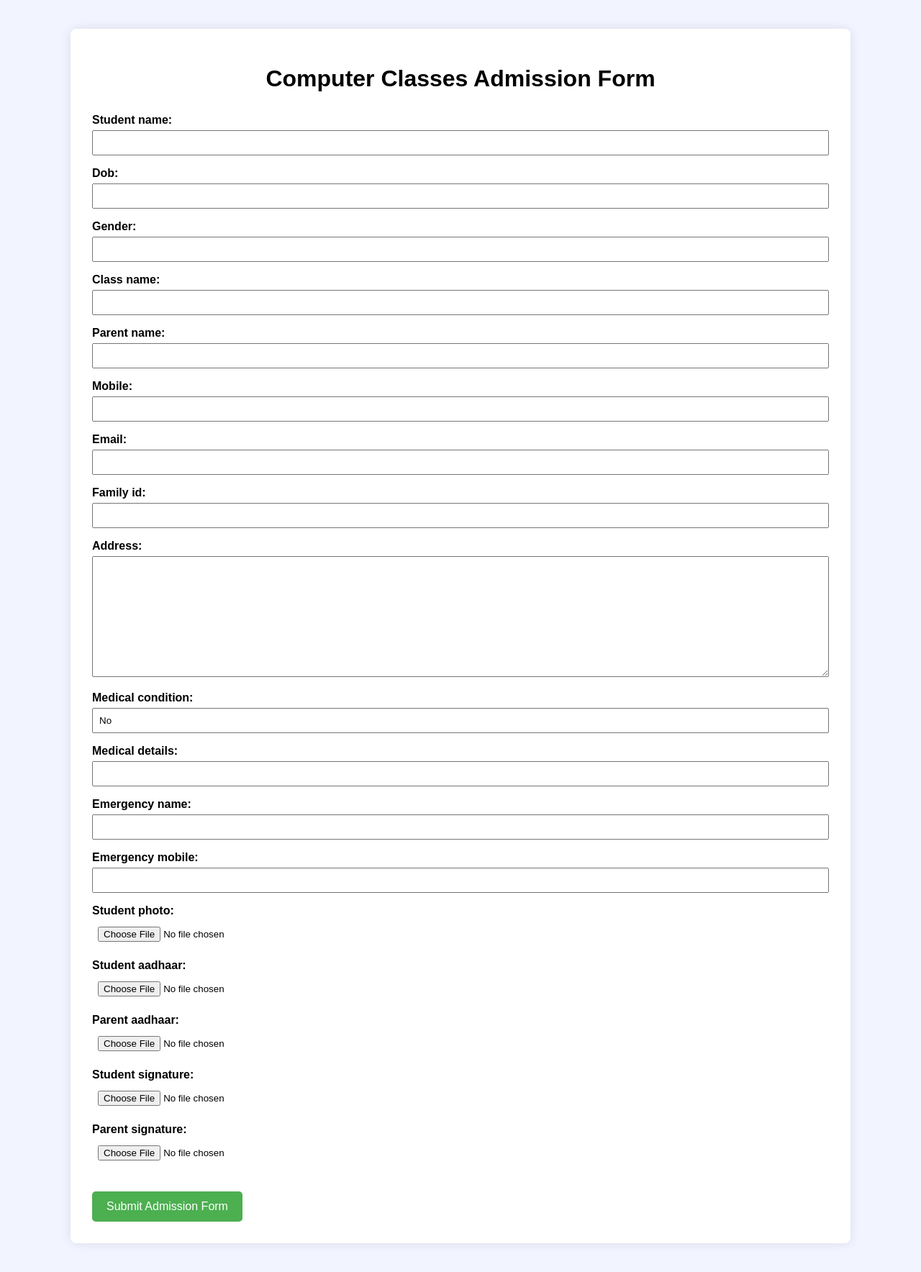
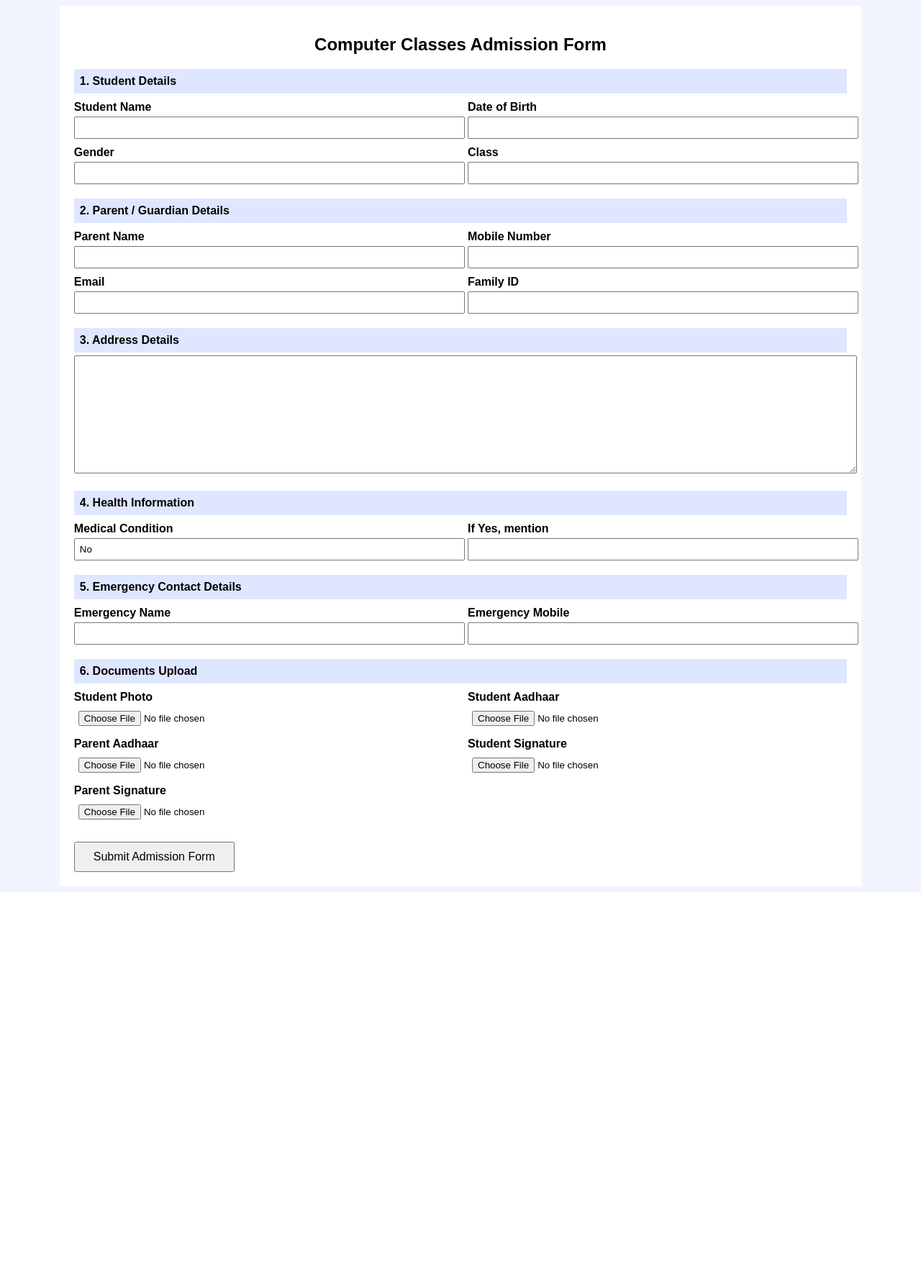
Before and after one commit to DSGroup325/admission_portal, a Django app: page / in a window 1280 px wide. Shown: the whole page at 72% size. After the commit the page ends 1240 px from the top, so only its background shows below. Run offline with Django 5.2, Linux system fonts and the light colour scheme.

Commit message:
Removed duplicate auto form, kept structured admission form

```diff
--- a/admissions/templates/admissions/admission_form.html
+++ b/admissions/templates/admissions/admission_form.html
@@ -7,64 +7,161 @@
         body {
             font-family: Arial, sans-serif;
             background: #f2f5ff;
-            margin: 0;
-            padding: 0;
         }
-
         .container {
-            width: 80%;
-            margin: 40px auto;
-            background: #ffffff;
-            padding: 30px;
-            border-radius: 8px;
-            box-shadow: 0 0 15px rgba(0,0,0,0.1);
+            width: 85%;
+            margin: auto;
+            background: white;
+            padding: 20px;
         }
-
-        h1 {
+        h2 {
             text-align: center;
-            margin-bottom: 30px;
         }
-
-        form p {
-            margin-bottom: 15px;
+        .section-title {
+            background: #dfe6ff;
+            padding: 8px;
+            font-weight: bold;
+            margin-top: 20px;
         }
-
+        .row {
+            display: flex;
+            gap: 20px;
+            margin-top: 10px;
+        }
+        .field {
+            flex: 1;
+        }
         label {
             font-weight: bold;
         }
-
         input, select, textarea {
             width: 100%;
-            padding: 8px;
-            margin-top: 5px;
-            box-sizing: border-box;
+            padding: 6px;
+            margin-top: 4px;
         }
-
         .submit-btn {
-            background: #4CAF50;
-            color: white;
-            padding: 12px 20px;
-            border: none;
-            border-radius: 5px;
-            cursor: pointer;
+            margin-top: 25px;
+            padding: 10px 25px;
             font-size: 16px;
-            margin-top: 20px;
-        }
-
-        .submit-btn:hover {
-            background: #45a049;
         }
     </style>
 </head>
 <body>
 
 <div class="container">
-    <h1>Computer Classes Admission Form</h1>
+    <h2>Computer Classes Admission Form</h2>
 
     <form method="POST" enctype="multipart/form-data">
         {% csrf_token %}
 
-        {{ form.as_p }}
+        <!-- 1. Student Details -->
+        <div class="section-title">1. Student Details</div>
+        <div class="row">
+            <div class="field">
+                <label>Student Name</label>
+                {{ form.student_name }}
+            </div>
+            <div class="field">
+                <label>Date of Birth</label>
+                {{ form.dob }}
+            </div>
+        </div>
+
+        <div class="row">
+            <div class="field">
+                <label>Gender</label>
+                {{ form.gender }}
+            </div>
+            <div class="field">
+                <label>Class</label>
+                {{ form.class_name }}
+            </div>
+        </div>
+
+        <!-- 2. Parent / Guardian Details -->
+        <div class="section-title">2. Parent / Guardian Details</div>
+        <div class="row">
+            <div class="field">
+                <label>Parent Name</label>
+                {{ form.parent_name }}
+            </div>
+            <div class="field">
+                <label>Mobile Number</label>
+                {{ form.mobile }}
+            </div>
+        </div>
+
+        <div class="row">
+            <div class="field">
+                <label>Email</label>
+                {{ form.email }}
+            </div>
+            <div class="field">
+                <label>Family ID</label>
+                {{ form.family_id }}
+            </div>
+        </div>
+
+        <!-- 3. Address -->
+        <div class="section-title">3. Address Details</div>
+        {{ form.address }}
+
+        <!-- 4. Health Information -->
+        <div class="section-title">4. Health Information</div>
+        <div class="row">
+            <div class="field">
+                <label>Medical Condition</label>
+                {{ form.medical_condition }}
+            </div>
+            <div class="field">
+                <label>If Yes, mention</label>
+                {{ form.medical_details }}
+            </div>
+        </div>
+
+        <!-- 5. Emergency Contact -->
+        <div class="section-title">5. Emergency Contact Details</div>
+        <div class="row">
+            <div class="field">
+                <label>Emergency Name</label>
+                {{ form.emergency_name }}
+            </div>
+            <div class="field">
+                <label>Emergency Mobile</label>
+                {{ form.emergency_mobile }}
+            </div>
+        </div>
+
+        <!-- 6. Documents Upload -->
+        <div class="section-title">6. Documents Upload</div>
+        <div class="row">
+            <div class="field">
+                <label>Student Photo</label>
+                {{ form.student_photo }}
+            </div>
+            <div class="field">
+                <label>Student Aadhaar</label>
+                {{ form.student_aadhaar }}
+            </div>
+        </div>
+
+        <div class="row">
+            <div class="field">
+                <label>Parent Aadhaar</label>
+                {{ form.parent_aadhaar }}
+            </div>
+            <div class="field">
+                <label>Student Signature</label>
+                {{ form.student_signature }}
+            </div>
+        </div>
+
+        <div class="row">
+            <div class="field">
+                <label>Parent Signature</label>
+                {{ form.parent_signature }}
+            </div>
+        </div>
 
         <button type="submit" class="submit-btn">Submit Admission Form</button>
     </form>
```
